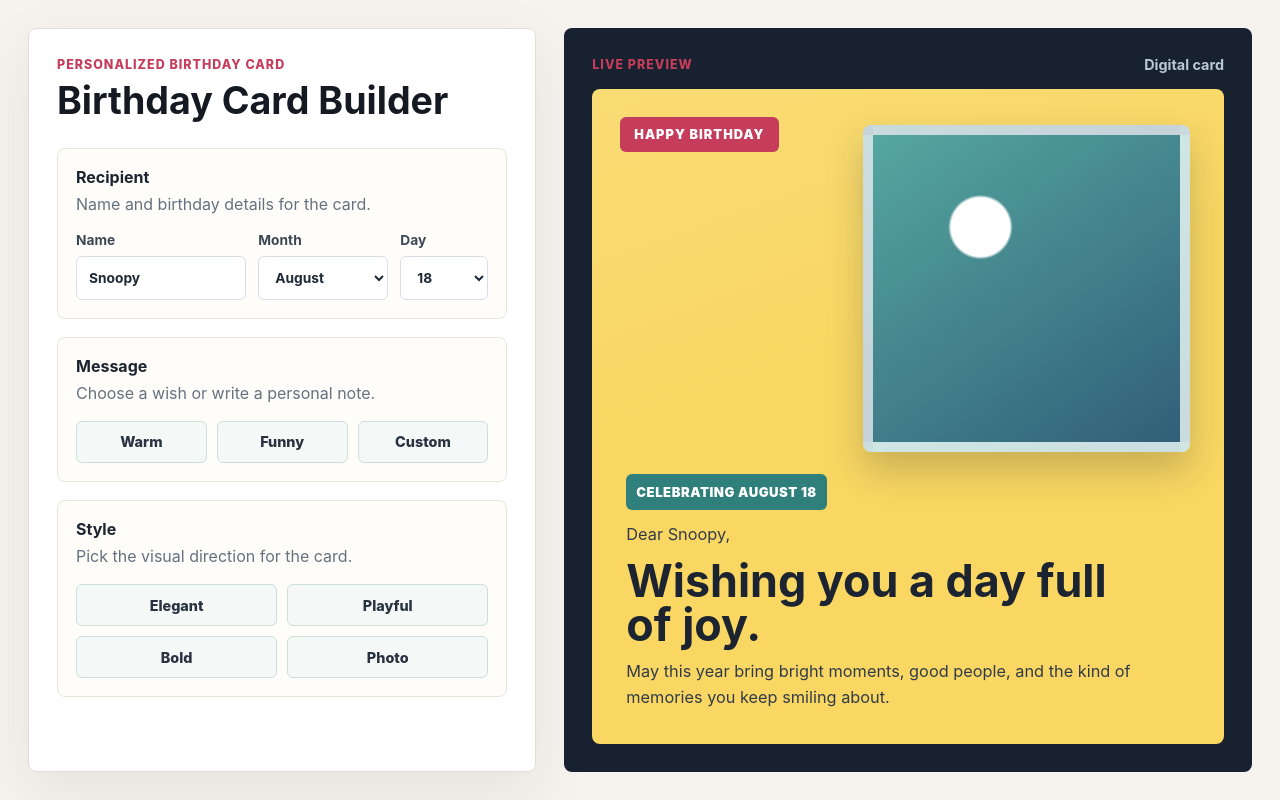
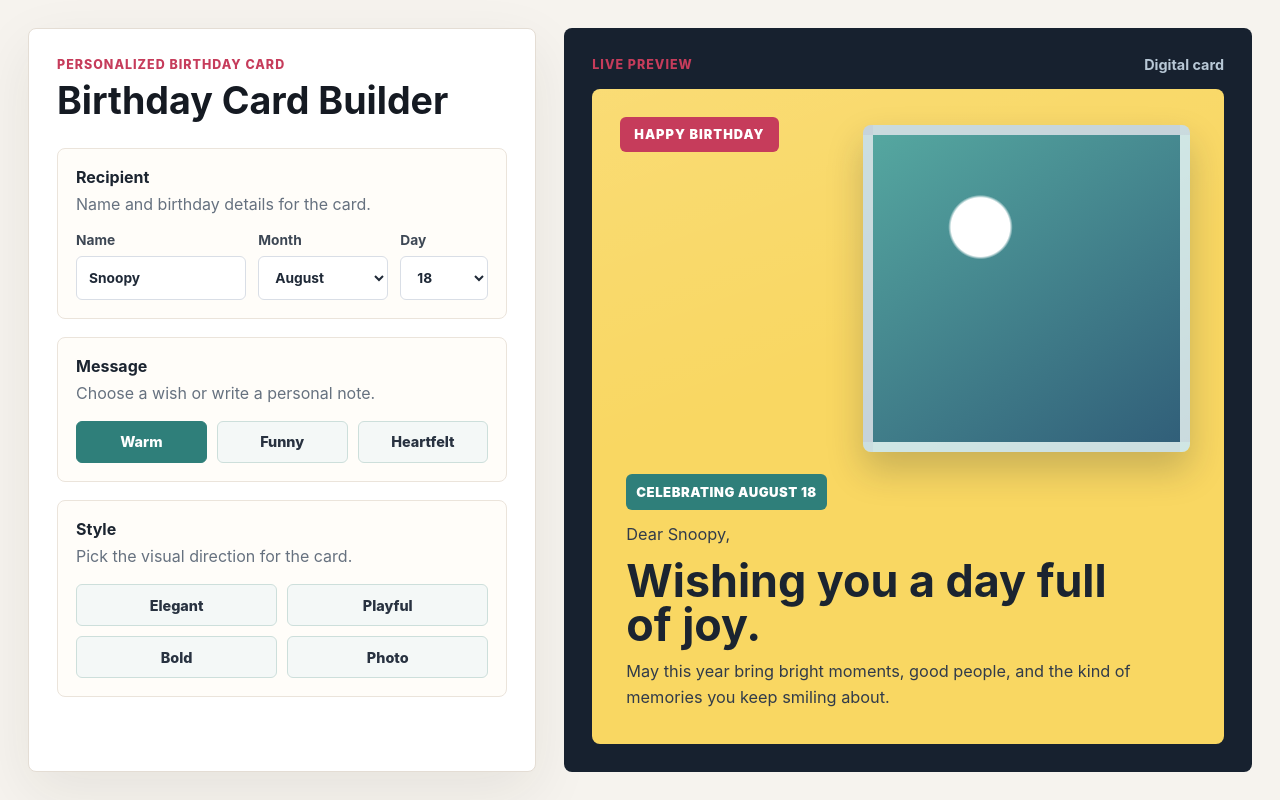
Before and after one commit to jadecodelab/personalized-birthday-card, a React (Vite) app: page / in a window 1280 px wide. Built offline with nearby package versions, Linux system fonts and the light colour scheme.

Commit message:
feat: add message presets

```diff
--- a/src/App.tsx
+++ b/src/App.tsx
@@ -15,6 +15,27 @@ const months = [
   { name: "December", days: 31 },
 ];
 
+const messagePresets = [
+  {
+    id: "warm",
+    label: "Warm",
+    headline: "Wishing you a day full of joy.",
+    body: "May this year bring bright moments, good people, and the kind of memories you keep smiling about.",
+  },
+  {
+    id: "funny",
+    label: "Funny",
+    headline: "Another year wiser, somehow still this fun.",
+    body: "Hope your birthday is packed with cake, laughs, and absolutely no boring grown-up responsibilities.",
+  },
+  {
+    id: "heartfelt",
+    label: "Heartfelt",
+    headline: "You make life brighter just by being you.",
+    body: "Today is the perfect excuse to celebrate your kindness, your spark, and all the ways you are loved.",
+  },
+];
+
 function formatBirthdayDate(monthIndex: number, day: number) {
   const month = months[monthIndex];
 
@@ -29,7 +50,11 @@ export default function App() {
   const [recipientName, setRecipientName] = useState("Snoopy");
   const [birthdayMonth, setBirthdayMonth] = useState(7);
   const [birthdayDay, setBirthdayDay] = useState(18);
+  const [selectedMessageId, setSelectedMessageId] = useState("warm");
   const previewName = recipientName.trim() || "Birthday Star";
+  const selectedMessage =
+    messagePresets.find((message) => message.id === selectedMessageId) ??
+    messagePresets[0];
   const availableDays = Array.from(
     { length: months[birthdayMonth].days },
     (_, index) => index + 1,
@@ -106,9 +131,17 @@ export default function App() {
               <p>Choose a wish or write a personal note.</p>
             </div>
             <div className="choice-row" aria-label="Message options">
-              <span>Warm</span>
-              <span>Funny</span>
-              <span>Custom</span>
+              {messagePresets.map((message) => (
+                <button
+                  key={message.id}
+                  className="choice-button"
+                  type="button"
+                  aria-pressed={message.id === selectedMessageId}
+                  onClick={() => setSelectedMessageId(message.id)}
+                >
+                  {message.label}
+                </button>
+              ))}
             </div>
           </section>
 
@@ -138,11 +171,8 @@ export default function App() {
           <div className="card-copy">
             <p className="birthday-line">Celebrating {previewBirthday}</p>
             <p>Dear {previewName},</p>
-            <h2>Wishing you a day full of joy.</h2>
-            <p>
-              May this year bring bright moments, good people, and the kind of
-              memories you keep smiling about.
-            </p>
+            <h2>{selectedMessage.headline}</h2>
+            <p>{selectedMessage.body}</p>
           </div>
         </div>
       </aside>
--- a/src/styles.css
+++ b/src/styles.css
@@ -160,7 +160,7 @@ select:disabled {
   grid-template-columns: repeat(2, minmax(0, 1fr));
 }
 
-.choice-row span,
+.choice-button,
 .template-grid span {
   display: grid;
   min-height: 42px;
@@ -171,6 +171,27 @@ select:disabled {
   background: #f4f8f7;
   border: 1px solid #cddfdb;
   border-radius: 6px;
+}
+
+.choice-button {
+  cursor: pointer;
+}
+
+.choice-button:hover {
+  border-color: #2f7f7a;
+  background: #eef8f6;
+}
+
+.choice-button:focus-visible {
+  border-color: #2f7f7a;
+  box-shadow: 0 0 0 3px rgb(47 127 122 / 0.16);
+  outline: none;
+}
+
+.choice-button[aria-pressed="true"] {
+  color: #ffffff;
+  background: #2f7f7a;
+  border-color: #2f7f7a;
 }
 
 .preview-panel {
```
